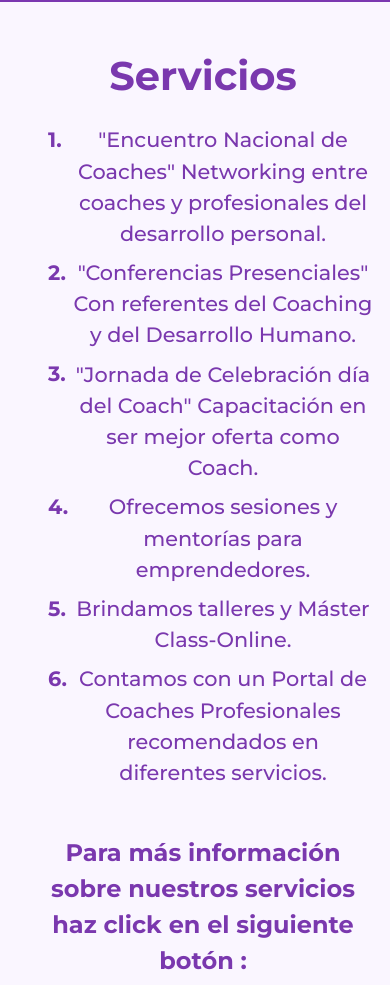
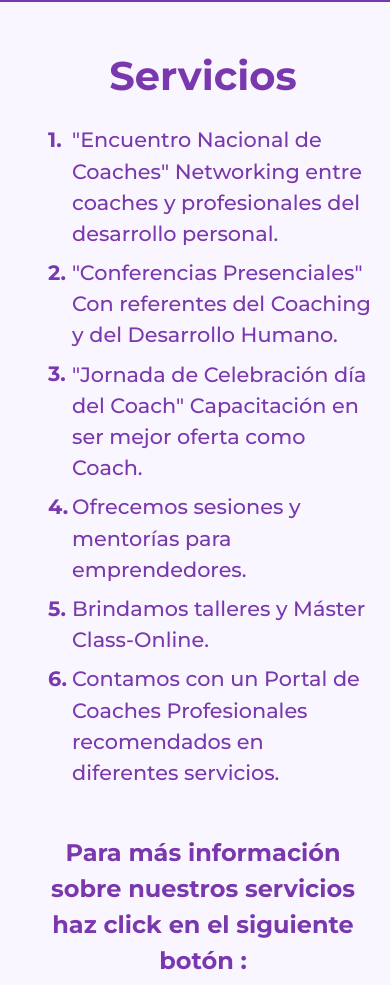
Before and after one commit to unidoscoaching/Proyecto-UnidosporelCoaching, a React (Vite) app in the folder unidosxelcoaching/: page / in a window 390 px wide. Shown: the part 3820-4805 px from the top of the page. Built offline with nearby package versions, Linux system fonts and the light colour scheme.

Commit message:
servicios2

```diff
--- a/unidosxelcoaching/src/components/Servicios/servicios.module.css
+++ b/unidosxelcoaching/src/components/Servicios/servicios.module.css
@@ -82,6 +82,7 @@
 
     .servicios-lista li {
       display: flex;
+      text-align: left;
       align-items: flex-start;
       margin-bottom: 0.5rem;
       line-height: 1.5;
@@ -91,10 +92,10 @@
     }
 
     .servicios-lista li::before {
-      counter-increment: section; /* Incrementa el contador */
-      content: counter(section) ". "; /* Genera el número seguido de un punto */
+      counter-increment: section;
+      content: counter(section) ". ";
       position: absolute;
-      left: 0; /* Alinea la numeración a la izquierda */
+      left: 0;
       font-weight: bold;
       margin-right: 0.5rem;
     }
```
